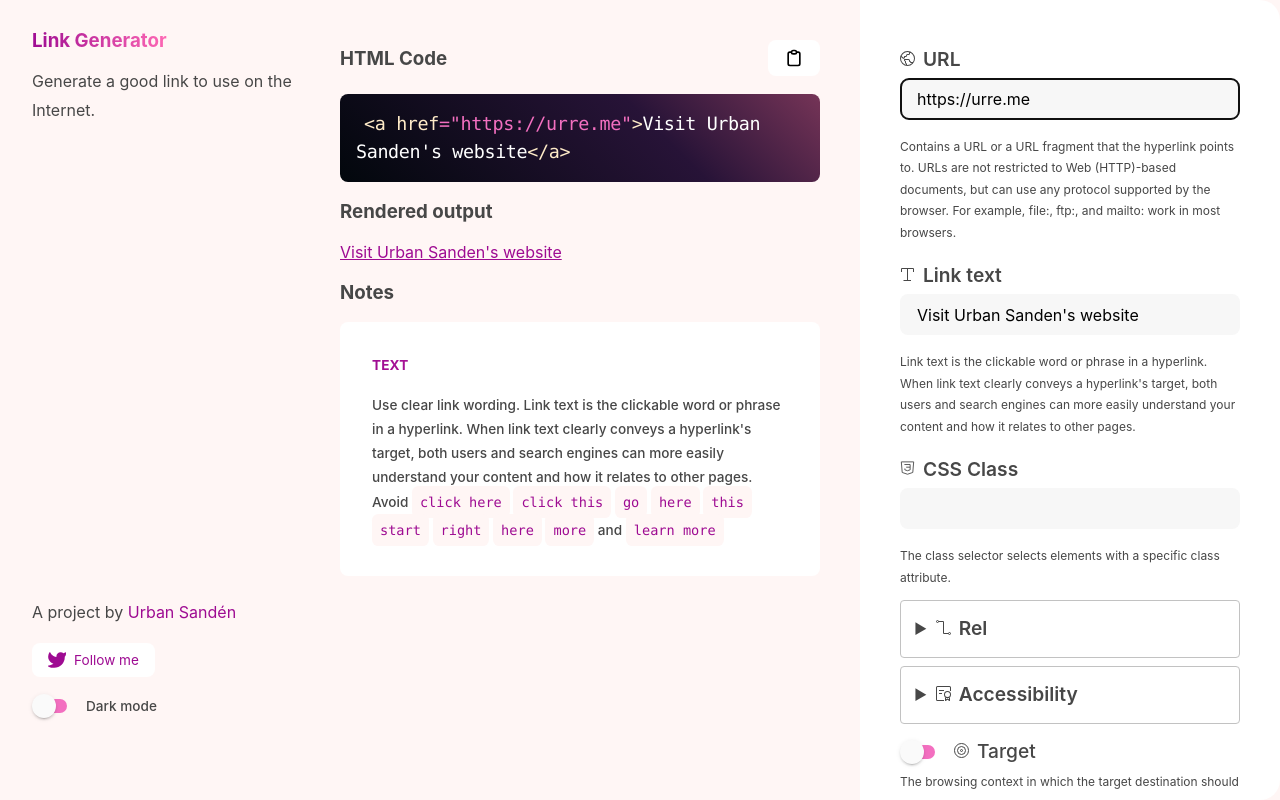
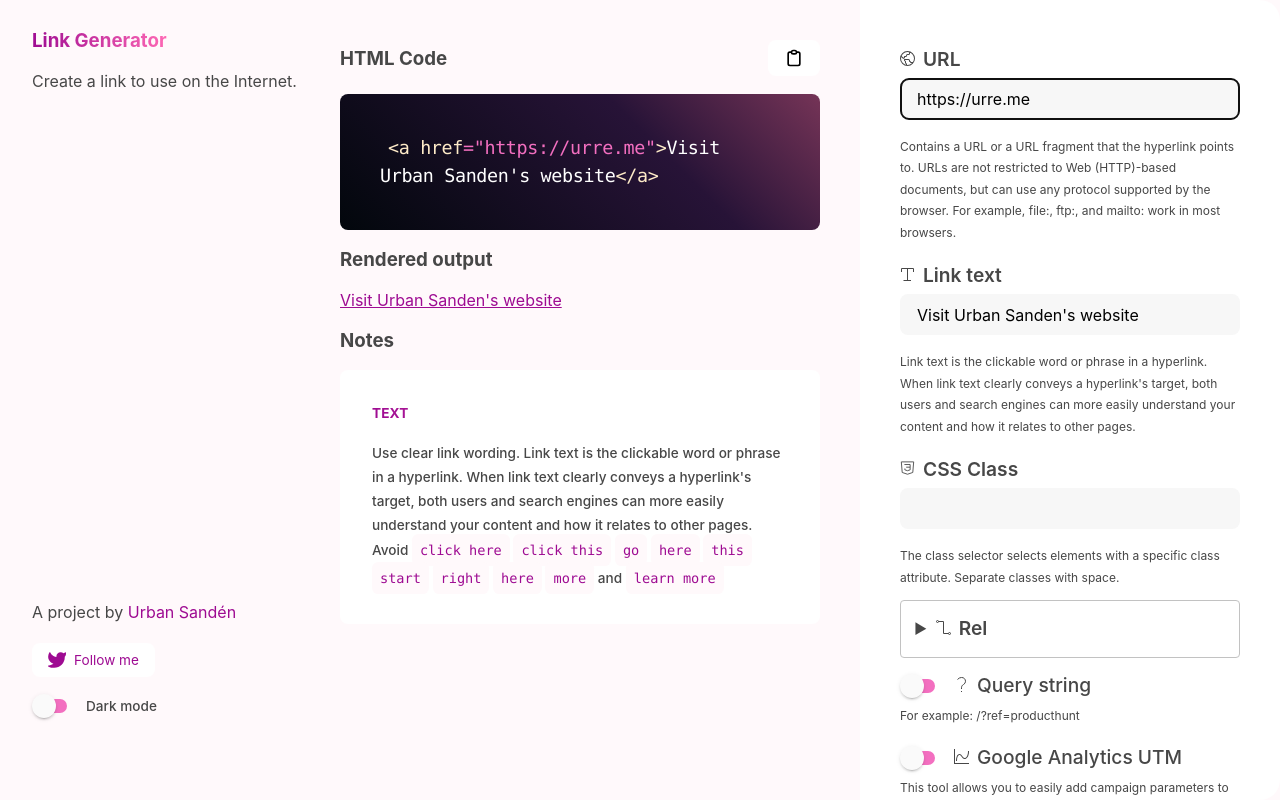
Before and after one commit to urre/make-hyperlink, a React (Create React App) app: page / in a window 1280 px wide. Built offline with nearby package versions, Linux system fonts and the light colour scheme.

Commit message:
Smaller text fixes

```diff
--- a/src/App.js
+++ b/src/App.js
@@ -219,7 +219,7 @@ class App extends React.Component {
                   </svg>
                 </button>
               </nav>
-              <p>Generate a good link to use on the Internet.</p>
+              <p>Create a link to use on the Internet.</p>
             </header>
             <Footer />
           </div>
@@ -357,15 +357,11 @@ class App extends React.Component {
                   />
                   <p>
                     The class selector selects elements with a specific class
-                    attribute.
+                    attribute. Separate classes with space.
                   </p>
                 </li>
               </ul>
               <Rel useAttribute={this.setAttribute} />
-              <A11y useAttribute={this.setAttribute} />
-              <Target useAttribute={this.setAttribute} />
-              <Jsx useAttribute={this.setAttribute} />
-              <Download useAttribute={this.setAttribute} />
               <QueryString
                 useAttribute={this.setAttribute}
                 appendQueryString={this.appendQueryString}
@@ -374,6 +370,10 @@ class App extends React.Component {
                 useAttribute={this.setAttribute}
                 appendUTM={this.appendUTM}
               />
+              <Target useAttribute={this.setAttribute} />
+              <Download useAttribute={this.setAttribute} />
+              <A11y useAttribute={this.setAttribute} />
+              <Jsx useAttribute={this.setAttribute} />
             </div>
           </aside>
         </section>
--- a/src/styles/base.css
+++ b/src/styles/base.css
@@ -9,7 +9,8 @@
 }
 
 :root {
-  --bg-color: rgb(255, 246, 245);
+  --bg-color: rgb(255, 249, 251);
+  --bg-color-dark: #271337;
   --main-color: #9e0b92;
   --main-color-darkmode: #b358ab;
   --main-color-border-darkmode: #912e88;
@@ -32,15 +33,9 @@ body {
   padding: 1rem;
 }
 
-@media (min-width: 60em) {
-  body {
-    /* padding: 2rem; */
-  }
-}
-
 body.dark {
   color: #ccc;
-  background-color: #271337;
+  background-color: var(--bg-color-dark);
 }
 
 h1 {
--- a/src/styles/code.css
+++ b/src/styles/code.css
@@ -15,7 +15,7 @@ pre[class*="language-"] {
   white-space: pre-line;
   hyphens: auto;
   border-radius: 8px;
-  padding: 1rem;
+  padding: 2.5rem;
   /* word-break: break-all; */
   /* overflow-wrap: break-word; */
   /* box-shadow: 0px 16px 24px 2px rgba(0, 0, 0, 0.14),
@@ -79,3 +79,7 @@ code {
   tab-size: 4;
   letter-spacing: -0.02em;
 }
+
+.tag.token {
+  word-break: break-all;
+}
--- a/src/styles/sidebar.css
+++ b/src/styles/sidebar.css
@@ -23,6 +23,11 @@
   display: block;
 }
 
+body:not(.dark) .aside code {
+  color: var(--main-color);
+  background-color: var(--bg-color);
+}
+
 .aside p {
   font-size: 0.75rem;
   margin-top: 0;
@@ -33,7 +38,7 @@
 }
 
 body.dark .aside {
-  background-color: #191321;
+  background-color: var(--bg-color-dark);
 }
 
 .aside header {
```
